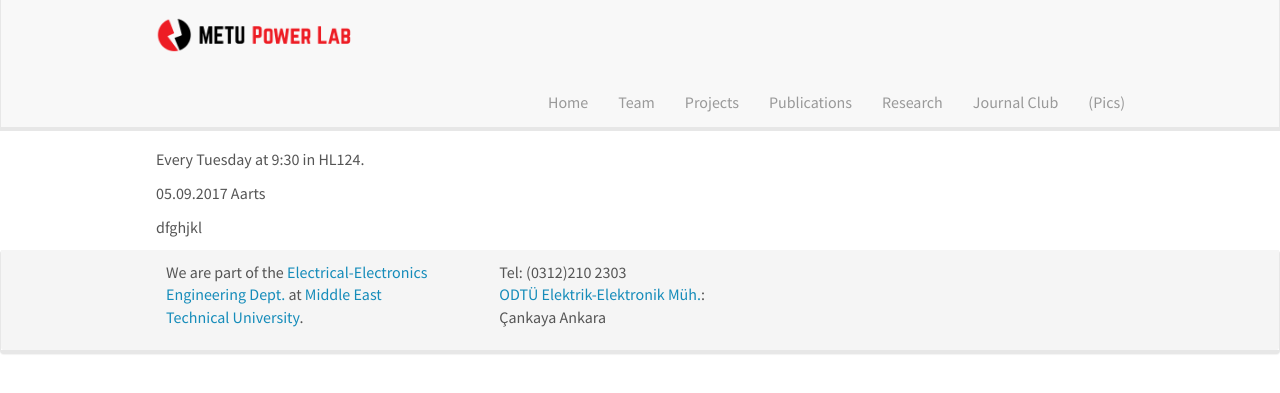
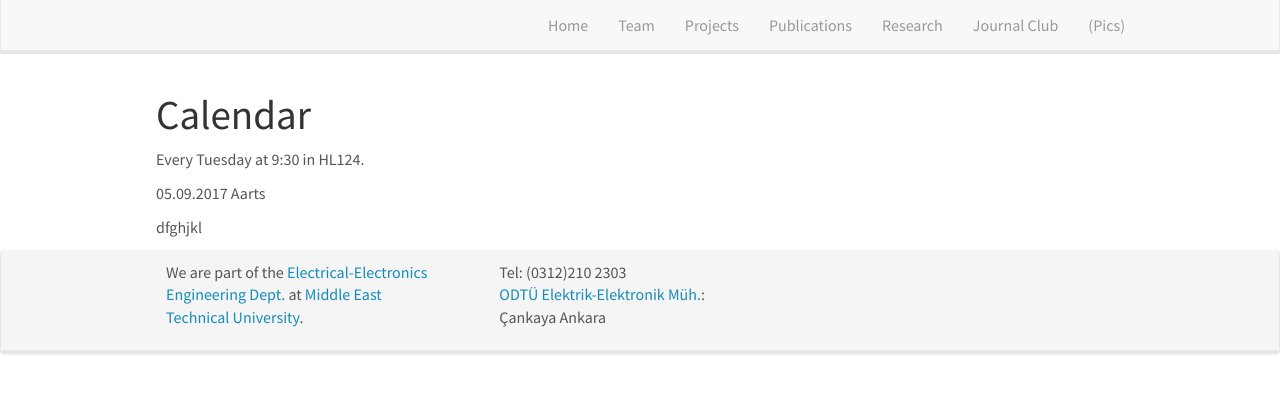
Before and after one commit to odtu/odtu.github.io, a Jekyll site: the page built from _pages/mini_lecture_series.md, in a window 1280 px wide. Shown: the top 393 px of the page. Built offline with Jekyll 4.4.1, drawn with Linux system fonts in a browser that asks for light colours; nearby versions of some CDN libraries.

Commit message:
fixing header image

```diff
--- a/_includes/header.html
+++ b/_includes/header.html
@@ -7,7 +7,7 @@
 		<span class="icon-bar"></span>
 		<span class="icon-bar"></span>
 	  </button>
-    <a href="#" class="pull-left"><img src="/images/Metu_powerlab.png" width="22.5%" height="22.5%"></a>
+
 	</div>
 	<div class="collapse navbar-collapse" id="navbar-collapse-1">
 	  <ul class="nav navbar-nav navbar-right">
```
